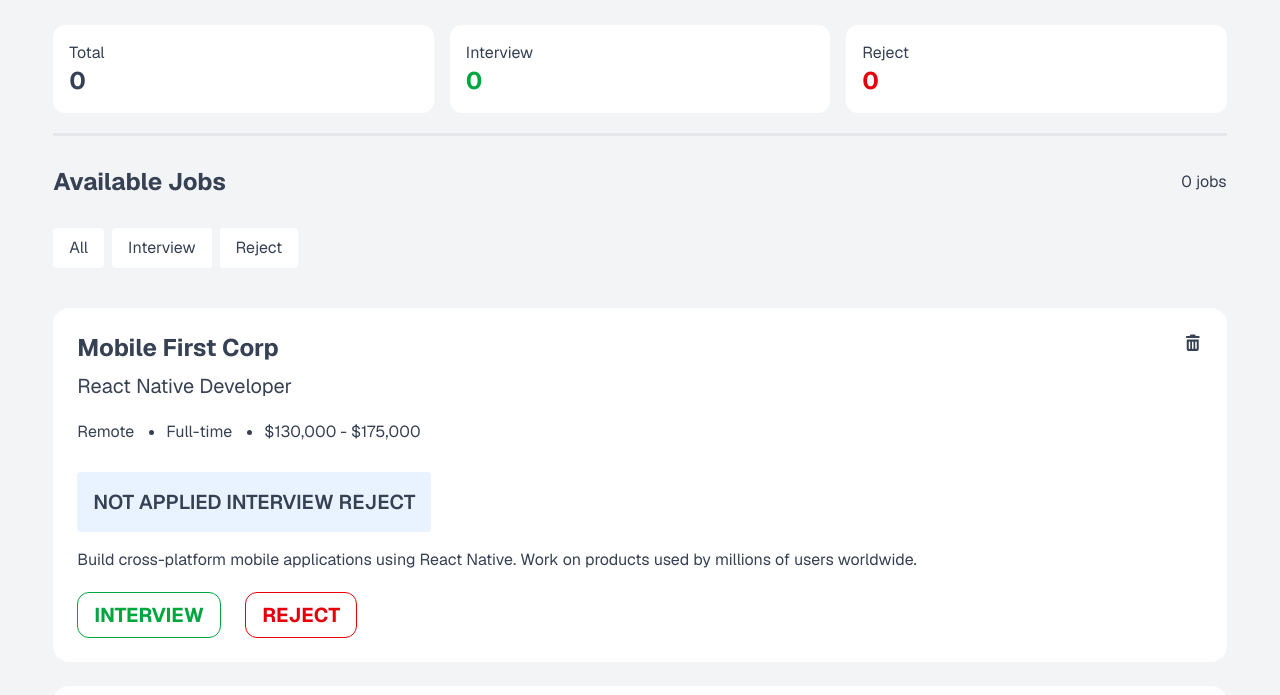
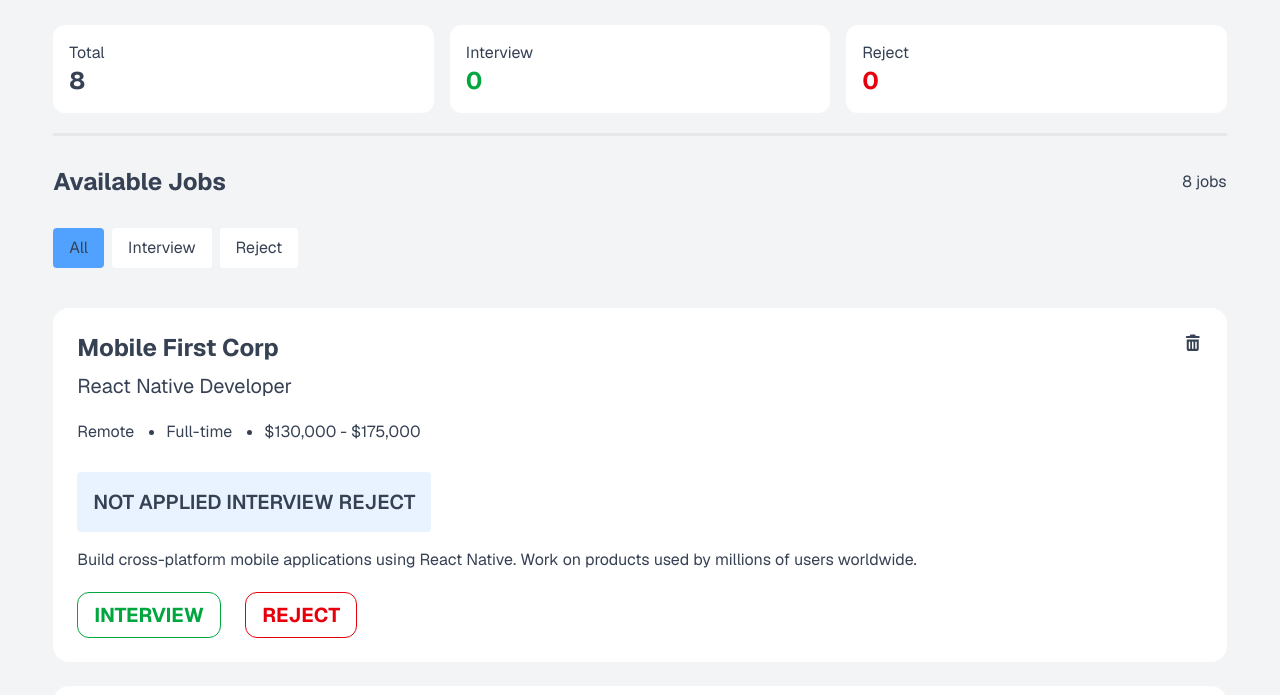
Before and after one commit to jahidul29/PH-Job-Tracker-Assignment-4, a plain HTML site: page index.html in a window 1280 px wide. Both pictures are taken after a click on the button "All". Shown: the part 105-800 px from the top of the page. Drawn offline with nearby package versions, Linux system fonts and the light colour scheme.

Commit message:
adding color on top tab & add count function on all jobs

```diff
--- a/index.html
+++ b/index.html
@@ -30,15 +30,15 @@
 
         <div class="bg-white max-w-auto max-h-auto p-4 rounded-xl">
             <p>Total</p>
-            <h3 class="font-bold text-2xl">0</h3>
+            <h3 id="total-jobs" class="font-bold text-2xl">0</h3>
         </div>
         <div class="bg-white max-w-auto max-h-auto p-4 rounded-xl">
             <p>Interview</p>
-            <h3 class="font-bold text-2xl text-green-600">0</h3>
+            <h3 id="total-interview" class="total-interview font-bold text-2xl text-green-600">0</h3>
         </div>
         <div class="bg-white max-w-auto max-h-auto p-4 rounded-xl">
             <p>Reject</p>
-            <h3 class="font-bold text-2xl text-red-600">0</h3>
+            <h3 id="total-reject" class="total-reject font-bold text-2xl text-red-600">0</h3>
         </div>
     </section>
 
@@ -46,18 +46,18 @@
  <section class="max-w-11/12 mx-auto">
     <div class="flex mt-[30px] justify-between items-center">
         <h3 class="font-bold text-2xl">Available Jobs</h3>
-        <p>0 jobs</p>
+        <p><span id="total-jobs2">0</span> jobs</p>
     </div>
     <!-- job tab -->
     <div class="flex gap-2 mt-[30px] items-center">
-        <button class="bg-white max-w-auto max-h-auto py-2 px-4 rounded">All</button>
-        <button class="bg-white max-w-auto max-h-auto py-2 px-4 rounded">Interview</button>
-        <button class="bg-white max-w-auto max-h-auto py-2 px-4 rounded">Reject</button>
+        <button onclick="toggleStyle('all-btn')" id="all-btn" class="bg-white max-w-auto max-h-auto py-2 px-4 rounded">All</button>
+        <button onclick="toggleStyle('interview-btn')" id="interview-btn" class="bg-white max-w-auto max-h-auto py-2 px-4 rounded">Interview</button>
+        <button onclick="toggleStyle('reject-btn')" id="reject-btn" class="bg-white max-w-auto max-h-auto py-2 px-4 rounded">Reject</button>
     </div>
  </section>
 
  <!-- job list -->
- <section class="max-w-11/12 mx-auto mt-6 py-4">
+ <section id="job-lists" class="max-w-11/12 mx-auto mt-6 py-4">
     <!-- card-1 -->
     <div class="bg-white p-6 mb-6 rounded-2xl">
         <div class="flex justify-between">
@@ -223,6 +223,6 @@
 
  </section>
 
-
+<script src="./script.js"></script>
   </body>
 </html>
--- /dev/null
+++ b/script.js
@@ -0,0 +1,29 @@
+let totalJobs = document.getElementById ("total-jobs")
+let totalJobs2 = document.getElementById ("total-jobs2")
+let jobLists = document.getElementById ("job-lists")
+let totalJobsCount = jobLists.childElementCount
+totalJobs.innerText = totalJobsCount;
+totalJobs2.innerText = totalJobsCount;
+
+let totalInterview = document.getElementById ("total-interview ")
+let totalReject = document.getElementById ("total-reject")
+
+const allBtn = document.getElementById('all-btn')
+const interviewBtn = document.getElementById('interview-btn')
+const rejectBtn = document.getElementById('reject-btn')
+
+function toggleStyle (id){
+    allBtn.classList.remove("bg-white")
+    interviewBtn.classList.remove("bg-white")
+    rejectBtn.classList.remove("bg-white")
+
+    allBtn.classList.add("bg-white")
+    rejectBtn.classList.add("bg-white")
+    interviewBtn.classList.add("bg-white")
+
+    const selected = document.getElementById(id)
+
+    selected.classList.remove("bg-white")
+    selected.classList.add("bg-blue-400")}
+
+const delateBtn = document
```
